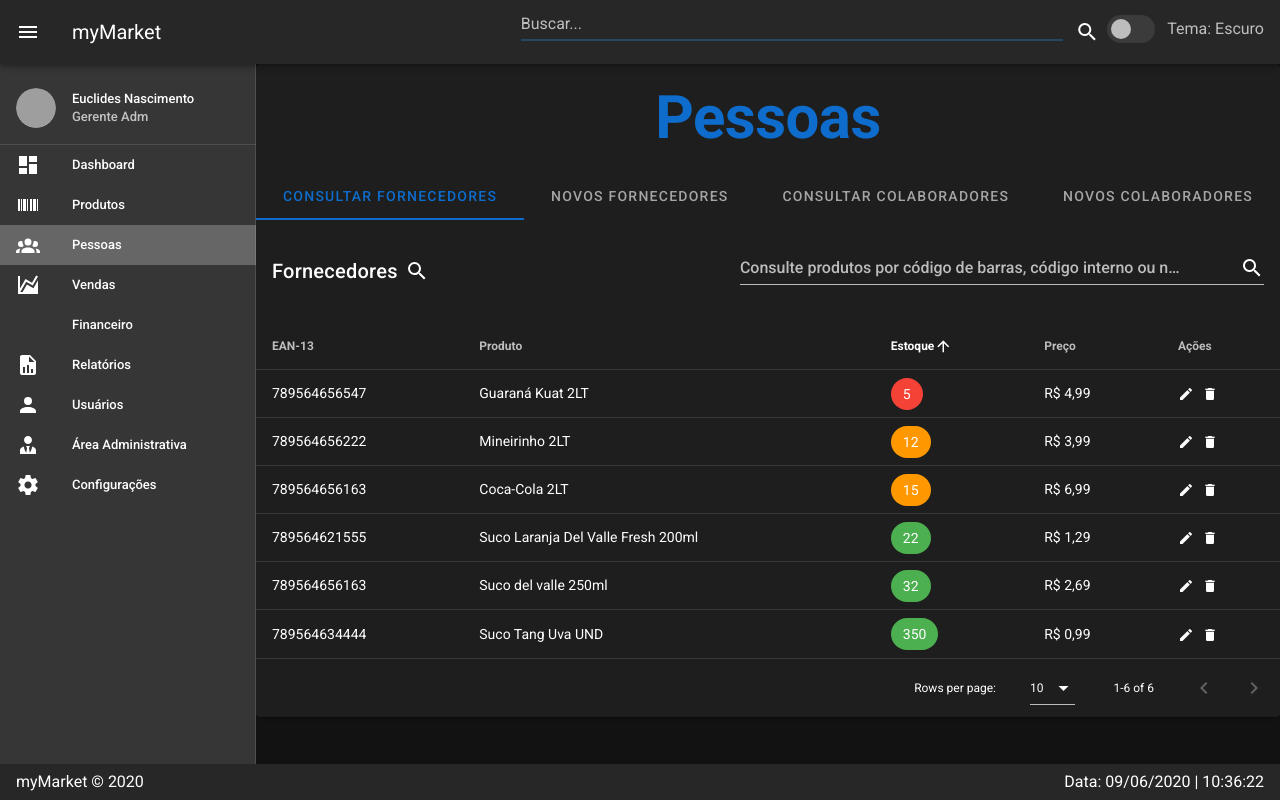
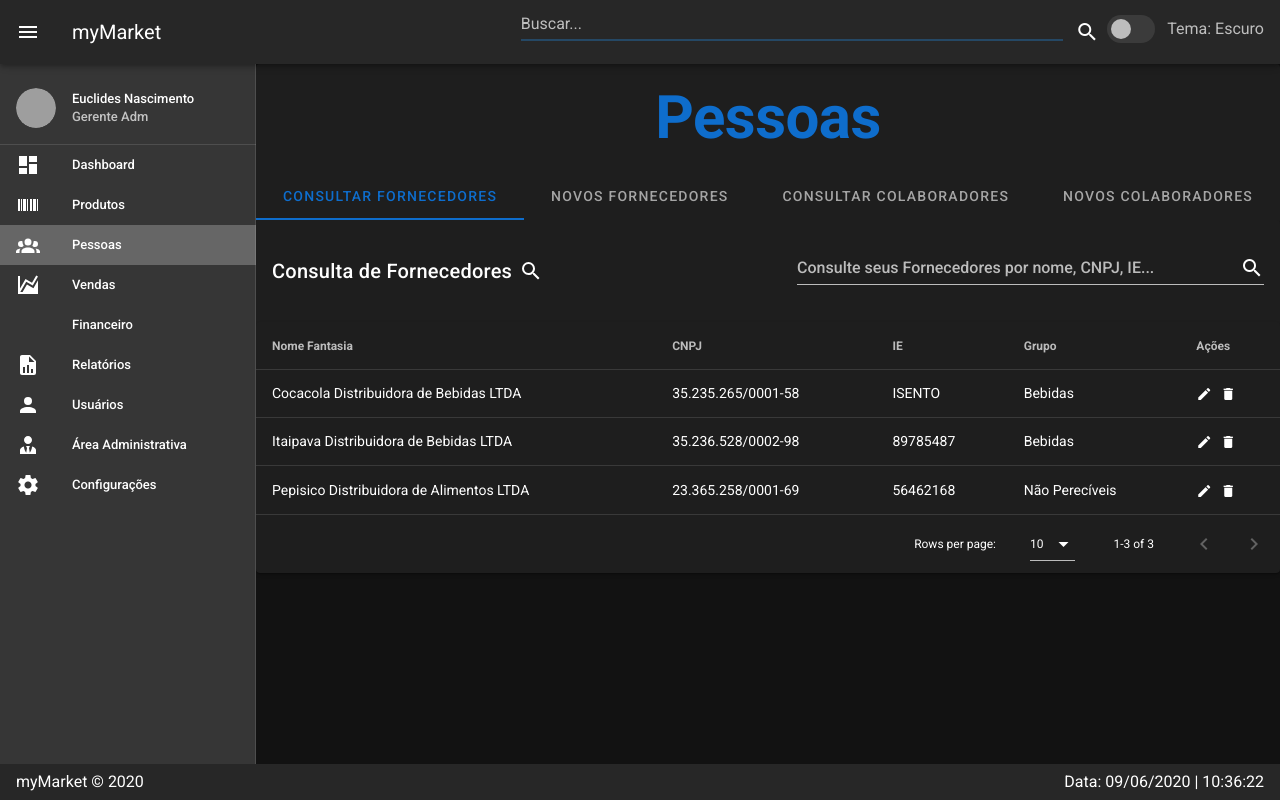
Before and after one commit to mymarket-retaguarda/rp_front, a Vue app: page /people in a window 1280 px wide. Built offline with nearby package versions, Linux system fonts and the light colour scheme; grey boxes are pictures that could not be loaded.

Commit message:
change people

```diff
--- a/src/components/People/Provider.vue
+++ b/src/components/People/Provider.vue
@@ -1,11 +1,9 @@
 <template>
   <v-card>
-
     <template v-slot:top>
       <v-toolbar flat color="white">
         <v-dialog v-model="dialog" max-width="500px">
           <v-card>
-
             <v-card-text>
               <v-container>
                 <v-row>
@@ -36,16 +34,17 @@
     </template>
 
     <v-card-title>
-      Fornecedores <v-icon id="titleIcon">{{ icons.icon }}</v-icon>
+      Consulta de Fornecedores
+      <v-icon id="titleIcon">{{ icons.icon }}</v-icon>
       <v-spacer></v-spacer>
       <v-text-field
         v-model="search"
         append-icon="mdi-magnify"
-        label="Consulte produtos por código de barras, código interno ou nome..."
+        label="Consulte seus Fornecedores por nome, CNPJ, IE..."
       ></v-text-field>
     </v-card-title>
 
-    <v-data-table :headers="headers" :items="products" sort-by="quant" class="elevation-1">
+    <v-data-table :headers="headers" :items="provider" sort-by="quant" class="elevation-1">
       <template v-slot:item.quant="{ item }">
         <v-chip :color="getColor(item.quant)" dark>{{ item.quant }}</v-chip>
       </template>
@@ -61,41 +60,38 @@
 </template>
 
 <script>
-import {
-  mdiMagnify
-} from "@mdi/js";
+import { mdiMagnify } from "@mdi/js";
 
 export default {
   data: () => ({
     dialog: true,
     headers: [
-      { text: "EAN-13", value: "ean" },
-      { text: "Produto", value: "productName" },
-      { text: "Estoque", value: "quant" },
-      { text: "Preço", value: "price" },
+      { text: "Nome Fantasia", value: "name" },
+      { text: "CNPJ", value: "cnpj" },
+      { text: "IE", value: "ie" },
+      { text: "Grupo", value: "group" },
       { text: "Ações", value: "actions", sortable: false }
     ],
     icons: {
       icon: mdiMagnify
     },
-    products: [],
+    provider: [],
     editedIndex: -1,
     editedItem: {
-      productName: "",
-      ean: 0,
-      quant: 0,
-      price: ""
+      name: "",
+      cnpj: "",
+      ie: "",
+      group: ""
     },
     defaultItem: {
-      productName: "",
-      ean: 0,
-      quant: 0,
-      price: ""
+      name: "",
+      cnpj: "",
+      ie: "",
+      group: ""
     }
   }),
 
-  computed: {
-  },
+  computed: {},
 
   watch: {
     dialog(val) {
@@ -109,42 +105,24 @@ export default {
 
   methods: {
     initialize() {
-      this.products = [
+      this.provider = [
         {
-          productName: "Coca-Cola 2LT",
-          ean: 789564656163,
-          quant: 15,
-          price: "R$ 6,99"
+          name: "Cocacola Distribuidora de Bebidas LTDA",
+          cnpj: "35.235.265/0001-58",
+          ie: "ISENTO",
+          group: "Bebidas"
         },
         {
-          productName: "Guaraná Kuat 2LT",
-          ean: 789564656547,
-          quant: 5,
-          price: "R$ 4,99"
+          name: "Itaipava Distribuidora de Bebidas LTDA",
+          cnpj: "35.236.528/0002-98",
+          ie: "89785487",
+          group: "Bebidas"
         },
         {
-          productName: "Suco Tang Uva UND",
-          ean: 789564634444,
-          quant: 350,
-          price: "R$ 0,99"
-        },
-        {
-          productName: "Suco del valle 250ml",
-          ean: 789564656163,
-          quant: 32,
-          price: "R$ 2,69"
-        },
-        {
-          productName: "Suco Laranja Del Valle Fresh 200ml",
-          ean: 789564621555,
-          quant: 22,
-          price: "R$ 1,29"
-        },
-        {
-          productName: "Mineirinho 2LT",
-          ean: 789564656222,
-          quant: 12,
-          price: "R$ 3,99"
+          name: "Pepisico Distribuidora de Alimentos LTDA",
+          cnpj: "23.365.258/0001-69",
+          ie: "56462168",
+          group: "Não Perecíveis"
         }
       ];
     },
@@ -156,15 +134,15 @@ export default {
     },
 
     editItem(item) {
-      this.editedIndex = this.products.indexOf(item);
+      this.editedIndex = this.provider.indexOf(item);
       this.editedItem = Object.assign({}, item);
       this.dialog = true;
     },
 
     deleteItem(item) {
-      const index = this.products.indexOf(item);
-      confirm("Certeza que deseja deletar o Produto?") &&
-        this.products.splice(index, 1);
+      const index = this.provider.indexOf(item);
+      confirm("Certeza que deseja deletar o Fornecedor?") &&
+        this.provider.splice(index, 1);
     },
 
     close() {
@@ -177,9 +155,9 @@ export default {
 
     save() {
       if (this.editedIndex > -1) {
-        Object.assign(this.products[this.editedIndex], this.editedItem);
+        Object.assign(this.provider[this.editedIndex], this.editedItem);
       } else {
-        this.products.push(this.editedItem);
+        this.provider.push(this.editedItem);
       }
       this.close();
     }
```
